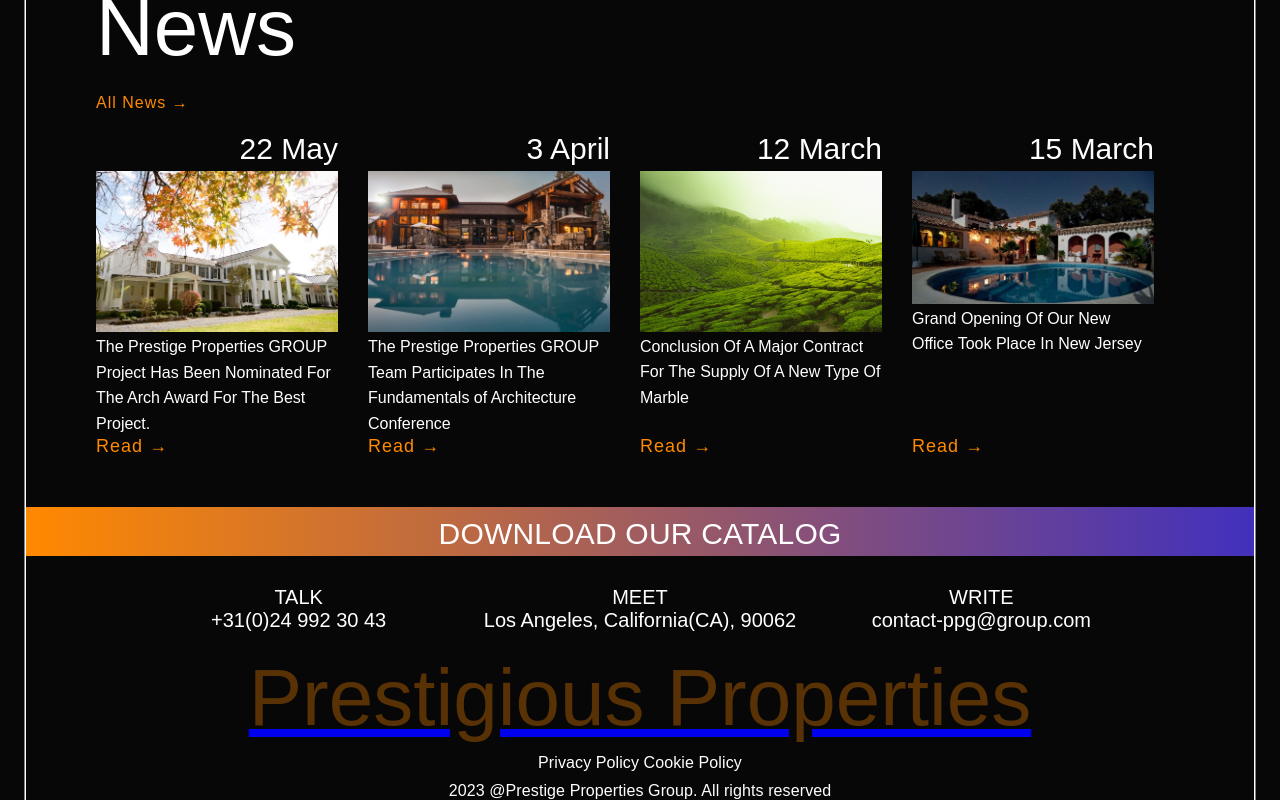
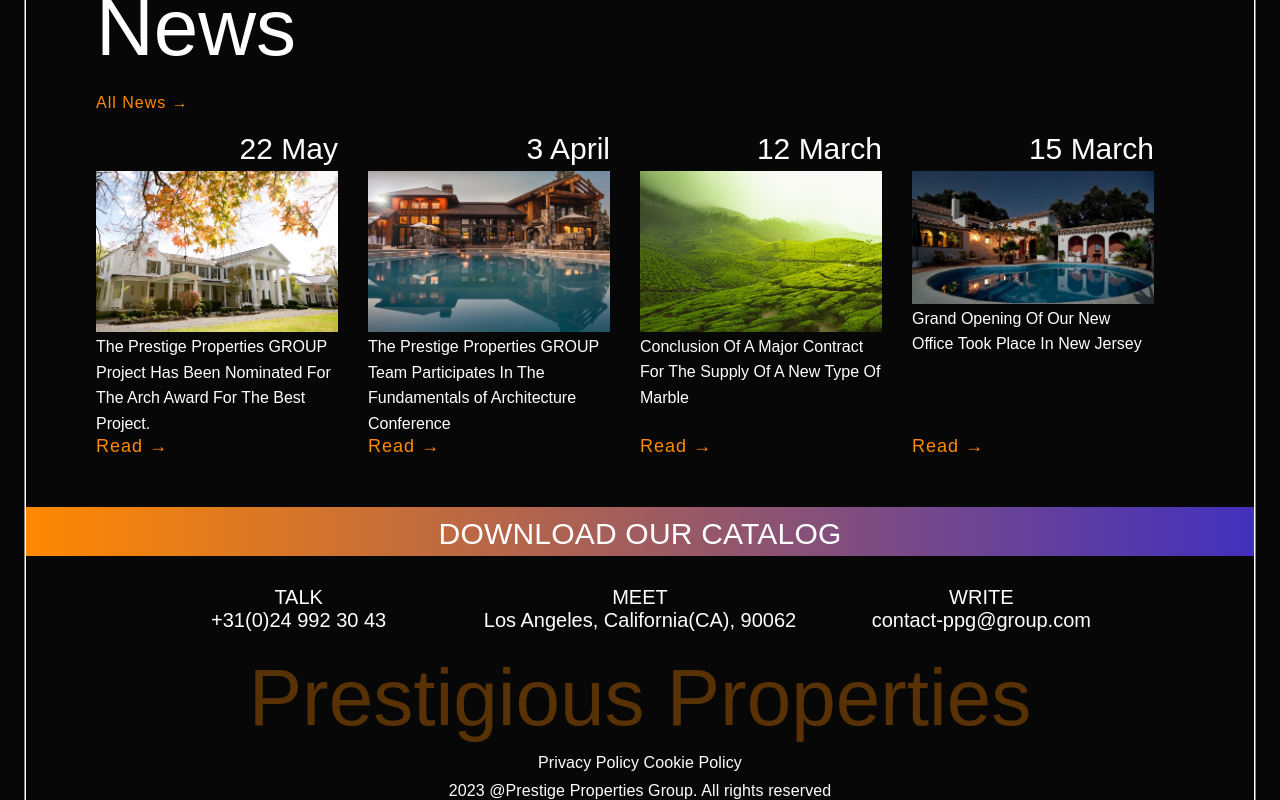
Before and after one commit to chidera-code/prestigious-group, a plain HTML site: page index.html in a window 1280 px wide. Shown: the part 8133-8933 px from the top of the page. Drawn offline with Linux system fonts and the light colour scheme; a web font is replaced by a local one.

Commit message:
fix trext decoration

```diff
--- a/css/STYLE.CSS
+++ b/css/STYLE.CSS
@@ -434,6 +434,8 @@ small {
   text-align: center;
   padding: 0;
   color: rgba(255, 136, 0, 0.329);
+}
+.foot-txt {
   text-decoration: none;
 }
 .policy,
--- a/index.html
+++ b/index.html
@@ -350,7 +350,7 @@
           </p>
           <p class="footer-text">WRITE <span>contact-ppg@group.com</span></p>
         </div>
-        <a href="/">
+        <a href="/" class="foot-txt">
           <h2 class="heading-secondary footer-txt accent">
             prestigious properties
           </h2></a
```
